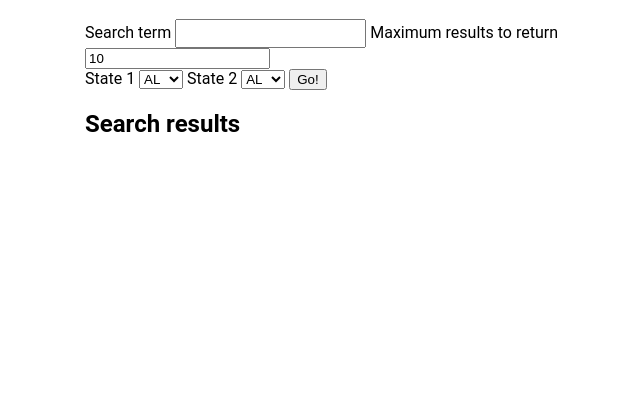
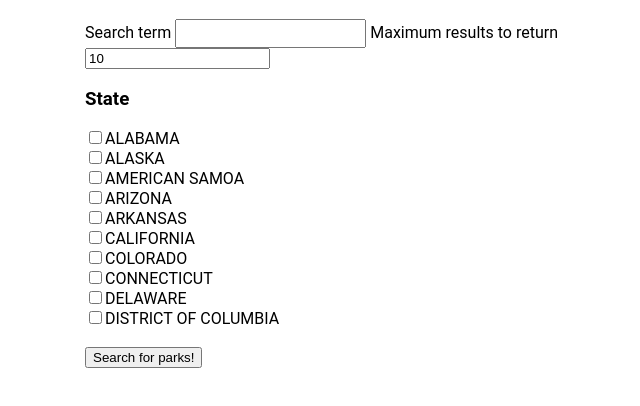
Before and after one commit to jonespi/national-parks-api, a plain HTML site: page index.html in a window 1280 px wide. Shown: the part 62-468 px from the top of the page, without its empty margins (255-895 px from the left). Drawn offline with nearby package versions, Linux system fonts and the light colour scheme.

Commit message:
changed input type for more profiles to pick

```diff
--- a/index.css
+++ b/index.css
@@ -22,3 +22,24 @@
   .error-message {
       color: red;
   }
+
+  .hidden {
+    display: none;
+  }
+
+  #state {
+    height: 200px;
+    overflow-y: scroll;
+    min-height: 101%;
+  }
+
+  ::-webkit-scrollbar {
+    -webkit-appearance: none;
+    width: 10px;
+  }
+
+  ::-webkit-scrollbar-thumb {
+    border-radius: 5px;
+    background-color: rgba(0,0,0,.5);
+    -webkit-box-shadow: 0 0 1px rgba(255,255,255,.5);
+  }
--- a/index.html
+++ b/index.html
@@ -19,13 +19,13 @@
             <input type="number" name="max-results" id="js-max-results" value="10">
 
             <br>
-            <label for="state-selection">State 1</label>
-            <select id="state1" name="states"></select>
+            <label for="state-selection">
+                <h3>State</h3>
+            </label>
+            <div id="state" name="states"></div>
 
-            <label for="state-selection2">State 2</label>
-            <select id="state2" name="states"></select>
-
-            <input type="submit" value="Go!">
+            <br>
+            <input id="search-button" type="submit" value="Search for parks!">
         </form>
 
         <p id="js-error-message" class="error-message"></p>
--- a/index.js
+++ b/index.js
@@ -60,22 +60,11 @@ const usStates = [
     { name: 'WYOMING', abbreviation: 'WY' }
 ];
 
-for(let i = 0;i<usStates.length;i++){
-    let option = document.createElement("option");
-    option.text = usStates[i].abbreviation;
-    option.value = i;
-    let select = document.getElementById("state1");
-    select.appendChild(option);
+function createStateSelector() {
+  for (let i = 0; i<usStates.length; i++) {
+    $('#state').append(`<input type='checkbox' value=${usStates[i].abbreviation}>${usStates[i].name}<br>`)
   }
-
-for(let i = 0;i<usStates.length;i++){
-  let option = document.createElement("option");
-  option.text = usStates[i].abbreviation;
-  option.value = i;
-  let select = document.getElementById("state2");
-  select.appendChild(option);
 }
-
 
 const KEY = 'amqdM5ituE2fRYkxV5NN9Mhll8kzRlq8EDBtrSuj';
 const searchURL = 'https://api.nps.gov/api/v1/parks';
@@ -86,11 +75,16 @@ function formatQueryParams(params) {
   return queryItems.join('&');
 }
 
+function mergeCheckedStates() {
+  let checkedStates = [];
+    $(':checkbox:checked').each(function(i) {
+        checkedStates[i] = $(this).val();
+    });
+    state = checkedStates.join(',');
+}
+
 function displayResults(responseJson, maxResults) {
   $('#results-list').empty();
-  console.log(responseJson);
-  if (responseJson)
-
   for (let i = 0; i < maxResults; i++){
     $('#results-list').append(
       `<li>
@@ -137,15 +131,20 @@ function generateErrorMessage(query) {
   $('#results-list').empty();
 }
 
-function watchForm() {
-    $('form').submit(event => {
+function searchButtonPress() {
+  $('form').on('click', '#search-button', event => {
     event.preventDefault();
     const searchTerm = $('#js-search-term').val();
     const maxResults = $('#js-max-results').val();
-        const state = $('#state1 option:selected').text() + ',' + $('#state2 option:selected').text();
+    mergeCheckedStates();
     console.log(state);
     getParks(searchTerm, maxResults, state);
   });
 }
 
-$(watchForm);
+function runApp() {
+  searchButtonPress();
+  createStateSelector();
+}
+
+$(runApp);
```
Lines whose indentation alone changed are shown as unchanged.
